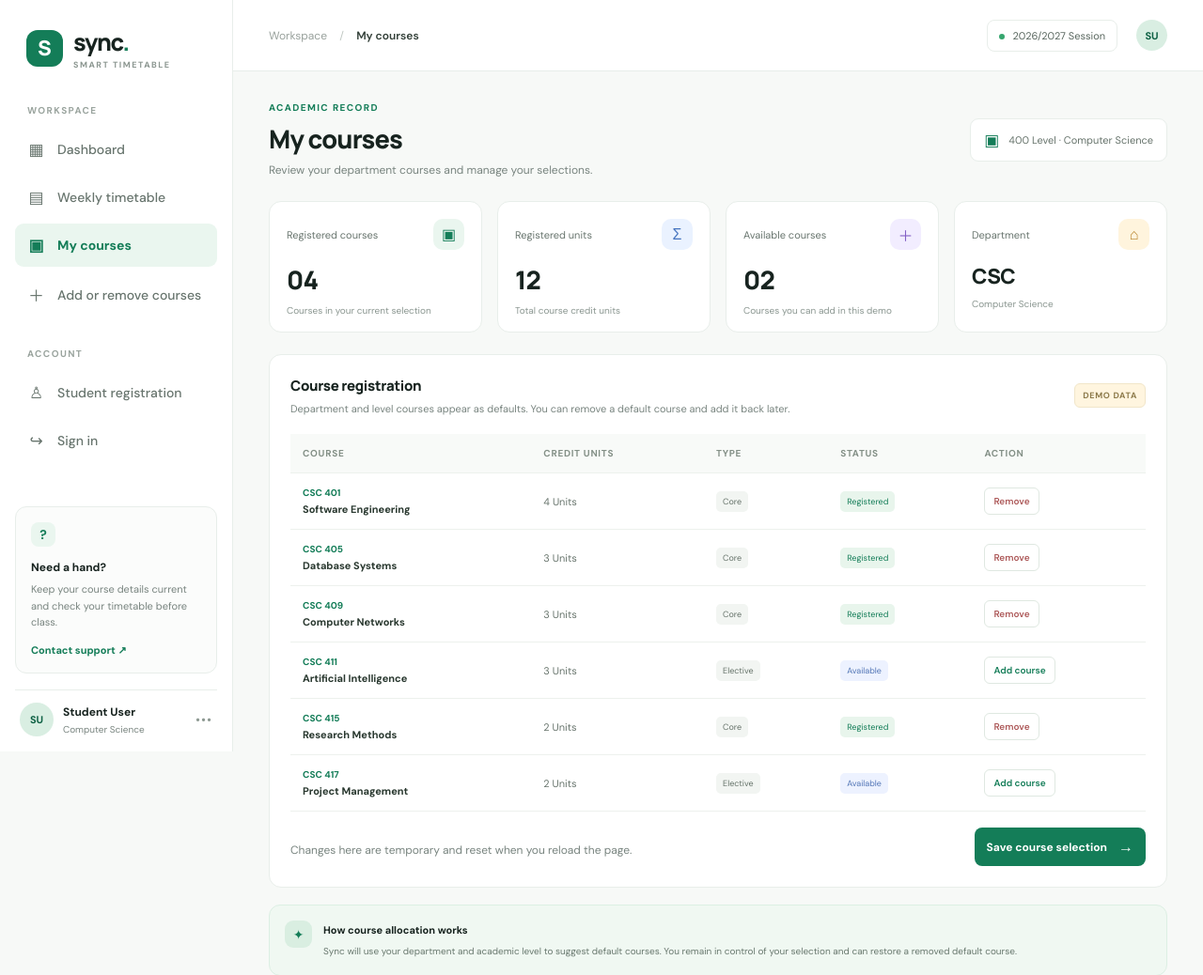
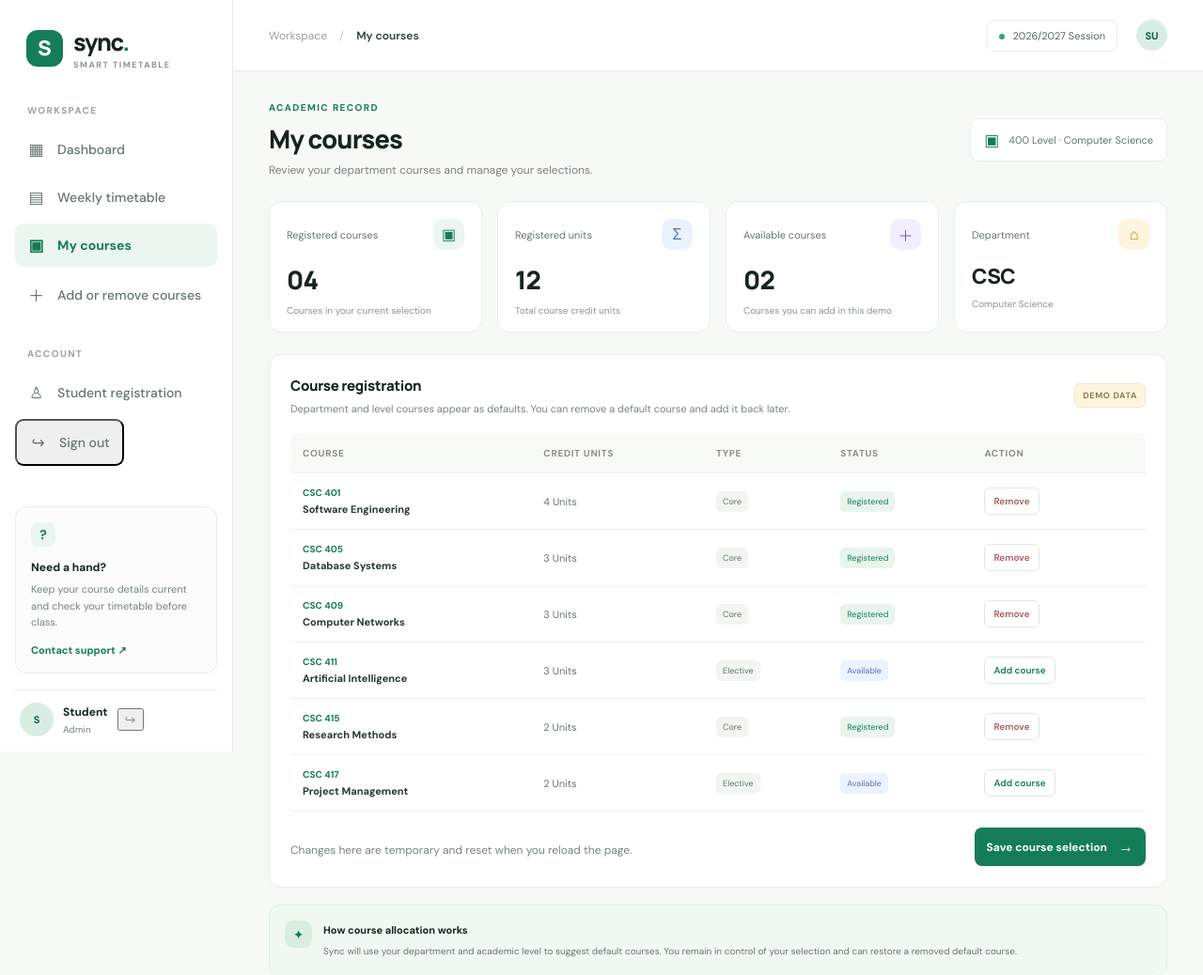
Before and after one commit to mediikon-tech/SYNC---project, a PHP site: page /courses.php in a window 1280 px wide. Shown: the top 1038 px of the page at 94% size. Run offline with PHP 8.4, Linux system fonts and the light colour scheme; the visitor is signed in with stand-in values (Sample User, id 1).

Commit message:
Protect workspace pages and show signed-in user

```diff
--- a/includes/header.php
+++ b/includes/header.php
@@ -1,4 +1,8 @@
 <?php
+require_once __DIR__ . '/auth.php';
+require_once __DIR__ . '/helpers.php';
+require_login();
+$currentUser = current_user();
 if (!isset($pageTitle)) $pageTitle = 'Workspace';
 if (!isset($activePage)) $activePage = '';
 $navItems = [
@@ -29,11 +33,11 @@ $navItems = [
     <div class="nav-label management-label">ACCOUNT</div>
     <nav class="main-nav" aria-label="Account navigation">
       <a class="nav-link" href="register.php"><span class="nav-icon">♙</span> Student registration</a>
-      <a class="nav-link" href="login.php"><span class="nav-icon">↪</span> Sign in</a>
+      <form action="logout.php" method="post" class="nav-logout-form"><input type="hidden" name="csrf_token" value="<?= e(csrf_token()) ?>"><button class="nav-link nav-logout-button" type="submit"><span class="nav-icon">↪</span> Sign out</button></form>
     </nav>
     <div class="sidebar-bottom">
       <div class="help-card"><div class="help-symbol">?</div><strong>Need a hand?</strong><p>Keep your course details current and check your timetable before class.</p><a href="mailto:support@sync.local">Contact support ↗</a></div>
-      <div class="user-mini"><div class="avatar">SU</div><div><strong>Student User</strong><small>Computer Science</small></div><span class="user-menu">•••</span></div>
+      <div class="user-mini"><div class="avatar"><?= e(strtoupper(substr((string) ($currentUser['full_name'] ?? 'S'), 0, 1))) ?></div><div><strong><?= e($currentUser['full_name'] ?? 'Student') ?></strong><small><?= e($currentUser['department_name'] ?? ucfirst($currentUser['role'] ?? 'user')) ?></small></div><form action="logout.php" method="post"><input type="hidden" name="csrf_token" value="<?= e(csrf_token()) ?>"><button class="user-menu" type="submit" aria-label="Sign out" title="Sign out">↪</button></form></div>
     </div>
   </aside>
   <main class="main-content">
```
